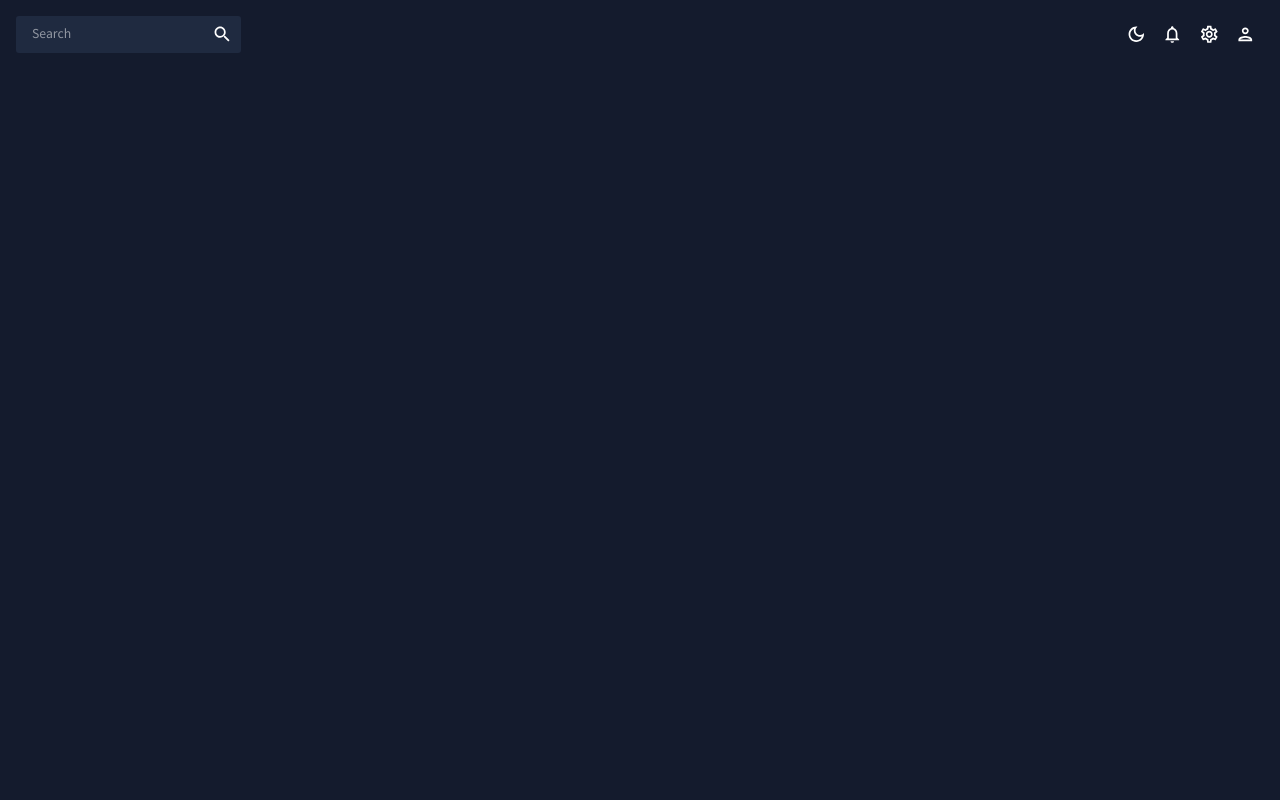
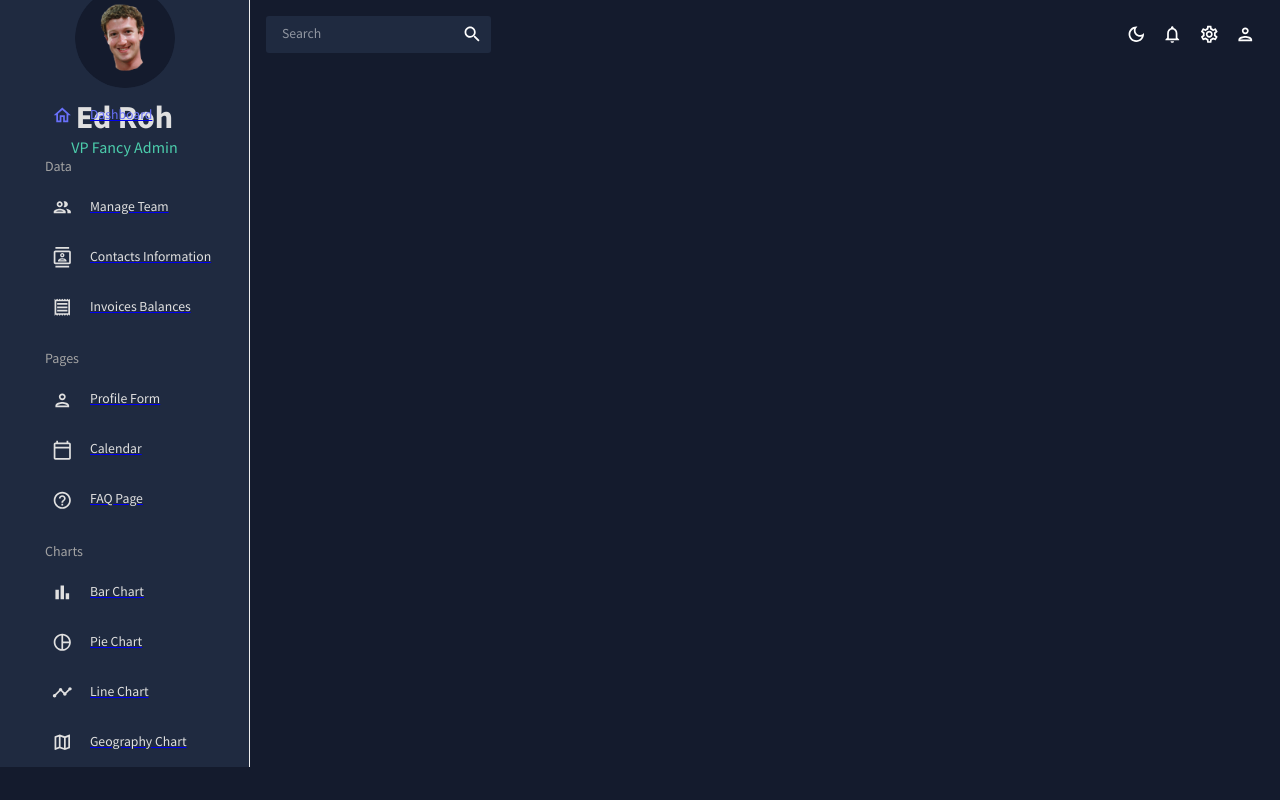
Before and after one commit to TheChrisader/react-dashboard, a React (Create React App) app: page / in a window 1280 px wide. Built offline with nearby package versions, Linux system fonts and the light colour scheme.

Commit message:
create sidebar

```diff
--- a/src/App.js
+++ b/src/App.js
@@ -1,5 +1,6 @@
 import { CssBaseline, ThemeProvider } from "@mui/material";
 import Topbar from "./scenes/Global/Topbar";
+import Sidebar from "./scenes/Global/Sidebar";
 import { ColorModeContext, useMode } from "./theme";
 
 function App() {
@@ -10,6 +11,7 @@
       <ThemeProvider theme={theme}>
         <CssBaseline />
         <div className="app">
+          <Sidebar />
           <main className="content">
             <Topbar />
           </main>
--- a/src/index.js
+++ b/src/index.js
@@ -1,14 +1,17 @@
 import React from "react";
 import ReactDOM from "react-dom/client";
 import { BrowserRouter } from "react-router-dom";
+import { ProSidebarProvider } from "react-pro-sidebar";
 import "./index.css";
 import App from "./App";
 
 const root = ReactDOM.createRoot(document.getElementById("root"));
 root.render(
   <React.StrictMode>
-    <BrowserRouter>
-      <App />
-    </BrowserRouter>
+    <ProSidebarProvider>
+      <BrowserRouter>
+        <App />
+      </BrowserRouter>
+    </ProSidebarProvider>
   </React.StrictMode>
 );
--- /dev/null
+++ b/src/scenes/Global/Sidebar.jsx
@@ -0,0 +1,243 @@
+import { useState } from "react";
+import { Sidebar as ProSidebar, Menu, MenuItem } from "react-pro-sidebar";
+import { Box, IconButton, Typography, useTheme } from "@mui/material";
+import { Link } from "react-router-dom";
+import { tokens } from "../../theme";
+import HomeOutlinedIcon from "@mui/icons-material/HomeOutlined";
+import PeopleOutlinedIcon from "@mui/icons-material/PeopleOutlined";
+import ContactsOutlinedIcon from "@mui/icons-material/ContactsOutlined";
+import ReceiptOutlinedIcon from "@mui/icons-material/ReceiptOutlined";
+import PersonOutlinedIcon from "@mui/icons-material/PersonOutlined";
+import CalendarTodayOutlinedIcon from "@mui/icons-material/CalendarTodayOutlined";
+import HelpOutlineOutlinedIcon from "@mui/icons-material/HelpOutlineOutlined";
+import BarChartOutlinedIcon from "@mui/icons-material/BarChartOutlined";
+import PieChartOutlineOutlinedIcon from "@mui/icons-material/PieChartOutlineOutlined";
+import TimelineOutlinedIcon from "@mui/icons-material/TimelineOutlined";
+import MenuOutlinedIcon from "@mui/icons-material/MenuOutlined";
+import MapOutlinedIcon from "@mui/icons-material/MapOutlined";
+
+const Item = ({ title, to, icon, selected, setSelected }) => {
+  const theme = useTheme();
+  const colors = tokens(theme.palette.mode);
+  console.log(title, selected);
+  return (
+    <Link to={to}>
+      <MenuItem
+        rootStyles={{
+          color: selected === title ? "#6870fa" : colors.grey[100],
+          ":hover": {
+            color: "#868dfb",
+          },
+          ":active": { color: "#6870fa" },
+          a: {
+            height: "40px",
+            backgroundColor: "transparent",
+            ":hover": {
+              backgroundColor: "transparent",
+            },
+            ":active": {
+              backgroundColor: "transparent",
+            },
+          },
+        }}
+        onClick={() => setSelected(title)}
+        icon={icon}
+      >
+        <Typography>{title}</Typography>
+      </MenuItem>
+    </Link>
+  );
+};
+
+const Sidebar = () => {
+  const theme = useTheme();
+  const colors = tokens(theme.palette.mode);
+  const [isCollapsed, setIsCollapsed] = useState(false);
+  const [selected, setSelected] = useState("Dashboard");
+  return (
+    <Box sx={{ height: "100%" }}>
+      <ProSidebar
+        defaultCollapsed={isCollapsed}
+        backgroundColor={colors.primary[400]}
+        height="100vh"
+        style={{ maxHeight: "100vh", overflowY: "scroll" }}
+      >
+        <Menu>
+          <MenuItem
+            onClick={() => setIsCollapsed(!isCollapsed)}
+            icon={isCollapsed ? <MapOutlinedIcon /> : undefined}
+            rootStyles={{
+              margin: "20px 0 20px 0",
+              color: colors.grey[100],
+              ":hover": {
+                color: "#868dfb",
+              },
+              ":active": { color: "#6870fa" },
+              a: {
+                height: "fit-content",
+                backgroundColor: "transparent",
+                padding: "5px 35px 5px 20px",
+                ":hover": {
+                  backgroundColor: "transparent",
+                },
+                ":active": {
+                  backgroundColor: "transparent",
+                },
+              },
+            }}
+          >
+            {!isCollapsed && (
+              <Box
+                display="flex"
+                justifyContent="space-between"
+                alignItems="center"
+                ml="15px"
+                mb="20px"
+              >
+                <Typography variant="h3" color={colors.grey[100]}>
+                  ADMINS
+                </Typography>
+                <IconButton onClick={() => setIsCollapsed(!isCollapsed)}>
+                  <MenuOutlinedIcon />
+                </IconButton>
+              </Box>
+            )}
+
+            {!isCollapsed && (
+              <Box>
+                <Box display="flex" justifyContent="center" alignItems="center">
+                  <img
+                    alt="profile-user"
+                    width="100px"
+                    height="100px"
+                    src={"../../assets/user.png"}
+                    style={{ cursor: "pointer", borderRadius: "50%" }}
+                  />
+                </Box>
+                <Box textAlign="center">
+                  <Typography
+                    variant="h2"
+                    color={colors.grey[100]}
+                    fontWeight="bold"
+                    sx={{ m: "10px 0 0 0" }}
+                  >
+                    Ed Roh
+                  </Typography>
+                  <Typography variant="h5" color={colors.greenAccent[500]}>
+                    VP Fancy Admin
+                  </Typography>
+                </Box>
+              </Box>
+            )}
+          </MenuItem>
+
+          <Box paddingLeft={isCollapsed ? undefined : "10%"}>
+            <Item
+              title="Dashboard"
+              to="/"
+              icon={<HomeOutlinedIcon />}
+              selected={selected}
+              setSelected={setSelected}
+            />
+
+            <Typography
+              variant="h6"
+              color={colors.grey[300]}
+              sx={{ m: "15px 0 5px 20px" }}
+            >
+              Data
+            </Typography>
+            <Item
+              title="Manage Team"
+              to="/team"
+              icon={<PeopleOutlinedIcon />}
+              selected={selected}
+              setSelected={setSelected}
+            />
+            <Item
+              title="Contacts Information"
+              to="/contacts"
+              icon={<ContactsOutlinedIcon />}
+              selected={selected}
+              setSelected={setSelected}
+            />
+            <Item
+              title="Invoices Balances"
+              to="/invoices"
+              icon={<ReceiptOutlinedIcon />}
+              selected={selected}
+              setSelected={setSelected}
+            />
+
+            <Typography
+              variant="h6"
+              color={colors.grey[300]}
+              sx={{ m: "15px 0 5px 20px" }}
+            >
+              Pages
+            </Typography>
+            <Item
+              title="Profile Form"
+              to="/form"
+              icon={<PersonOutlinedIcon />}
+              selected={selected}
+              setSelected={setSelected}
+            />
+            <Item
+              title="Calendar"
+              to="/calendar"
+              icon={<CalendarTodayOutlinedIcon />}
+              selected={selected}
+              setSelected={setSelected}
+            />
+            <Item
+              title="FAQ Page"
+              to="/faq"
+              icon={<HelpOutlineOutlinedIcon />}
+              selected={selected}
+              setSelected={setSelected}
+            />
+
+            <Typography
+              variant="h6"
+              color={colors.grey[300]}
+              sx={{ m: "15px 0 5px 20px" }}
+            >
+              Charts
+            </Typography>
+            <Item
+              title="Bar Chart"
+              to="/bar"
+              icon={<BarChartOutlinedIcon />}
+              selected={selected}
+              setSelected={setSelected}
+            />
+            <Item
+              title="Pie Chart"
+              to="/pie"
+              icon={<PieChartOutlineOutlinedIcon />}
+              selected={selected}
+              setSelected={setSelected}
+            />
+            <Item
+              title="Line Chart"
+              to="/line"
+              icon={<TimelineOutlinedIcon />}
+              selected={selected}
+              setSelected={setSelected}
+            />
+            <Item
+              title="Geography Chart"
+              to="/geography"
+              icon={<MapOutlinedIcon />}
+              selected={selected}
+              setSelected={setSelected}
+            />
+          </Box>
+        </Menu>
+      </ProSidebar>
+    </Box>
+  );
+};
+
+export default Sidebar;
```
Also changed, not shown: public/assets/user.png (added).
